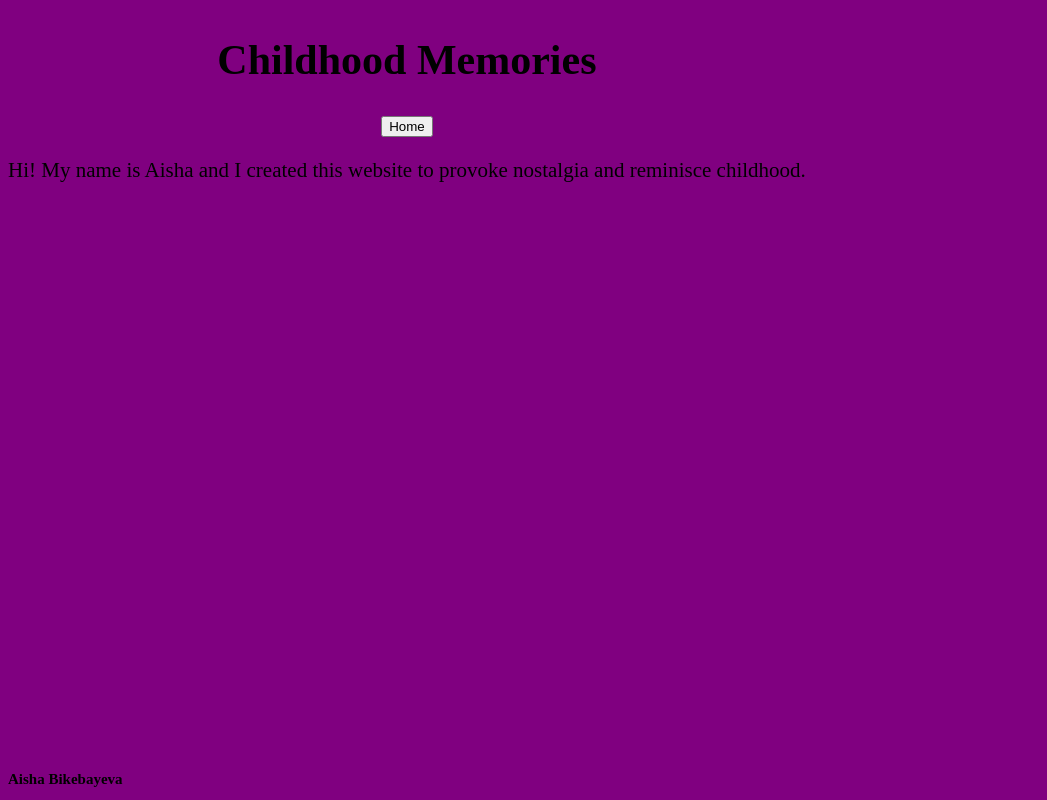
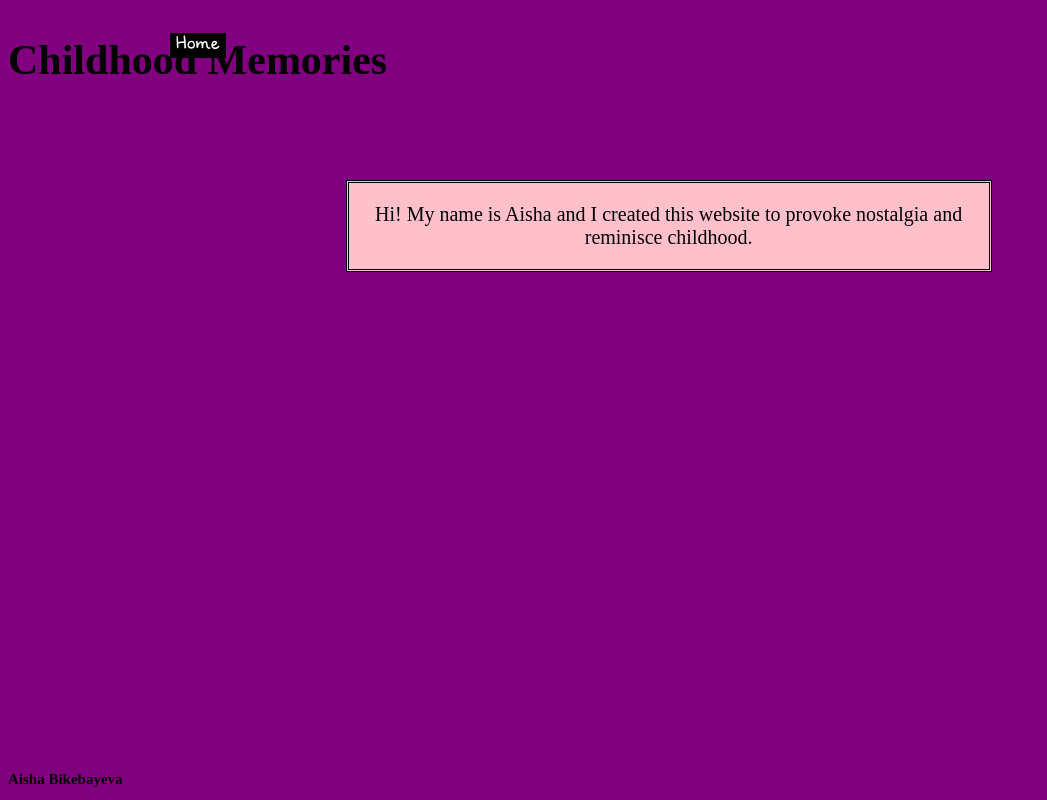
Before and after one commit to gamesbyaisha/test-repository, a plain HTML site: page about.html in a window 1280 px wide. Shown: the whole page, without its empty margins (0-1047 px from the left). Drawn offline with Linux system fonts and the light colour scheme.

Commit message:
Update style.css

```diff
--- a/style.css
+++ b/style.css
@@ -41,3 +41,29 @@ body {
     bottom: 0;
     font-size: 15px;
 }
+
+.buttonabout {
+    float: left;
+    background-color: black;
+    color: white;
+    border: none;
+    position: absolute;
+    top: 33px;
+    left: 170px;
+    font-size: 18px;
+    font-family: Scrogglet;
+}
+
+.paragraph {
+    background-color: pink;
+    padding: 20px;
+    border: double;
+    font-size: 20px;
+    color: black;
+    position: fixed;
+    top: 20%;
+    left: 27%;
+    width: 600px;
+    display: inline-block;
+    */
+}
```
